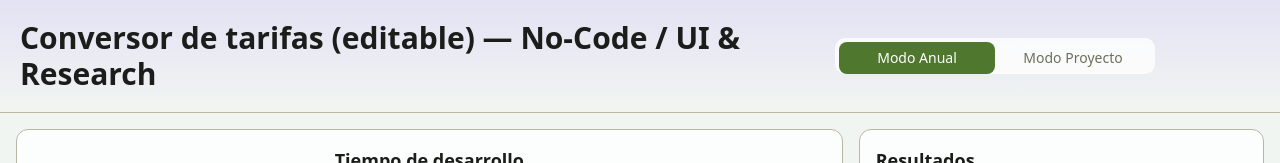
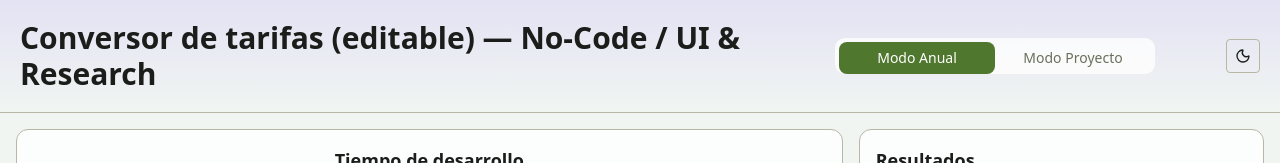
Before and after one commit to Davecelot/calculator-per-hour, a React (Vite) app: page / in a window 1280 px wide. Shown: the top 163 px of the page. Built offline with nearby package versions, Linux system fonts and the light colour scheme; no server answers.

Commit message:
chore: add theme toggle component

```diff
--- a/src/App.jsx
+++ b/src/App.jsx
@@ -9,6 +9,7 @@ import { BrandButton } from '@/components/brand/BrandButton';
 import { BrandCard } from '@/components/brand/BrandCard';
 import DevelopmentTimePanel from '@/components/DevelopmentTimePanel';
 import ModeToggle from '@/components/ModeToggle';
+import ThemeToggle from '@/components/ThemeToggle';
 import ProjectControls from '@/components/ProjectControls';
 import ProjectResultCard from '@/components/ProjectResultCard';
 
@@ -339,7 +340,7 @@ export default function App() {
     <div className="min-h-screen flex flex-col">
       {/* Header */}
       <header
-        className="p-5 border-b flex items-center"
+        className="p-5 border-b flex items-center justify-between"
         style={{
           borderColor: 'var(--border)',
           background: 'linear-gradient(180deg, rgba(124,92,255,0.12), transparent)',
@@ -351,6 +352,7 @@ export default function App() {
           </h1>
           <ModeToggle mode={mode} onChange={setMode} />
         </div>
+        <ThemeToggle />
       </header>
 
       <div className="flex-grow p-4">
--- /dev/null
+++ b/src/components/ThemeToggle.jsx
@@ -0,0 +1,42 @@
+import React, { useEffect, useState } from 'react';
+import { Sun, Moon } from 'lucide-react';
+
+/**
+ * Simple toggle to switch between light and dark colour schemes.
+ * The choice is persisted in localStorage and applied by toggling
+ * the `dark` class on the document root.
+ */
+export default function ThemeToggle() {
+  const [theme, setTheme] = useState(() => {
+    if (typeof window === 'undefined') return 'light';
+    const stored = window.localStorage.getItem('theme');
+    if (stored) return stored;
+    return window.matchMedia('(prefers-color-scheme: dark)').matches
+      ? 'dark'
+      : 'light';
+  });
+
+  useEffect(() => {
+    const root = window.document.documentElement;
+    if (theme === 'dark') {
+      root.classList.add('dark');
+    } else {
+      root.classList.remove('dark');
+    }
+    window.localStorage.setItem('theme', theme);
+  }, [theme]);
+
+  const toggle = () => setTheme(theme === 'dark' ? 'light' : 'dark');
+
+  return (
+    <button
+      type="button"
+      aria-label="Toggle dark mode"
+      onClick={toggle}
+      className="p-2 rounded border"
+      style={{ borderColor: 'var(--border)' }}
+    >
+      {theme === 'dark' ? <Sun className="h-4 w-4" /> : <Moon className="h-4 w-4" />}
+    </button>
+  );
+}
--- a/src/index.css
+++ b/src/index.css
@@ -25,7 +25,28 @@
     --ring: 92 45% 32%;
     --radius: 0.75rem;
   }
-
+  .dark {
+    --background: 222.2 84% 4.9%;
+    --foreground: 210 40% 98%;
+    --card: 222.2 84% 4.9%;
+    --card-foreground: 210 40% 98%;
+    --popover: 222.2 84% 4.9%;
+    --popover-foreground: 210 40% 98%;
+    --primary: 92 45% 32%;
+    --primary-foreground: 210 40% 98%;
+    --secondary: 217.2 32.6% 17.5%;
+    --secondary-foreground: 210 40% 98%;
+    --muted: 217.2 32.6% 17.5%;
+    --muted-foreground: 215 20.2% 65.1%;
+    --accent: 217.2 32.6% 17.5%;
+    --accent-foreground: 210 40% 98%;
+    --destructive: 0 62.8% 30.6%;
+    --destructive-foreground: 210 40% 98%;
+    --border: 217.2 32.6% 17.5%;
+    --input: 217.2 32.6% 17.5%;
+    --ring: 212.7 26.8% 83.9%;
+    --radius: 0.75rem;
+  }
 }
 
 
@@ -50,6 +71,18 @@
   --warn: #e9c46a;
   /* light olive border */
   --border: #b7b7a4;
+}
+
+.dark {
+  --bg: #1a1d1a;
+  --panel: rgba(32, 32, 32, 0.8);
+  --muted: #b7b7a4;
+  --text: #f1f5f2;
+  --brand: #4f772d;
+  --good: #588157;
+  --bad: #bc4749;
+  --warn: #e9c46a;
+  --border: #2e2e2e;
 }
 
 * {
```
